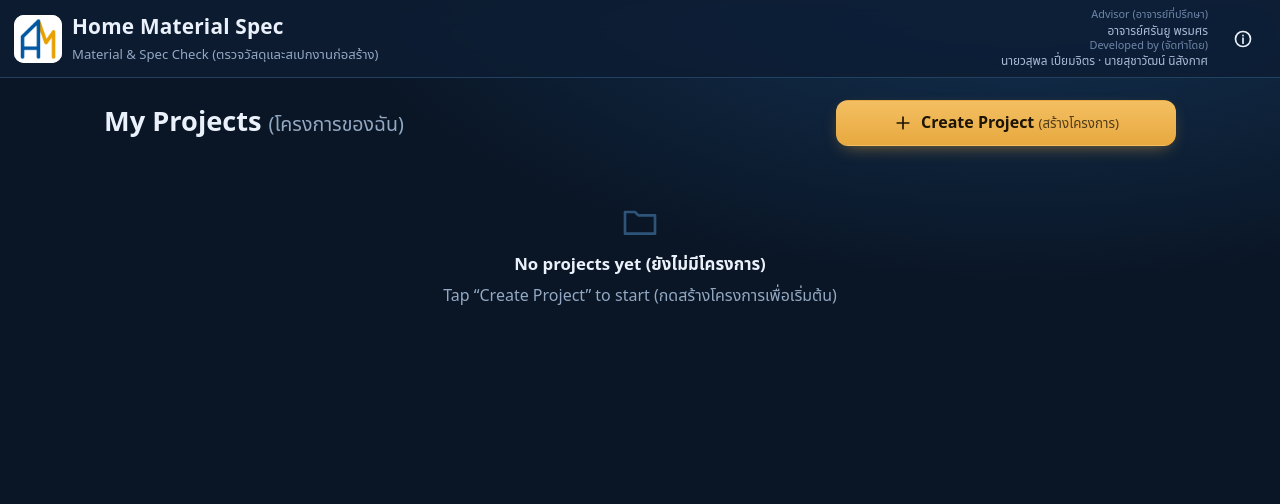
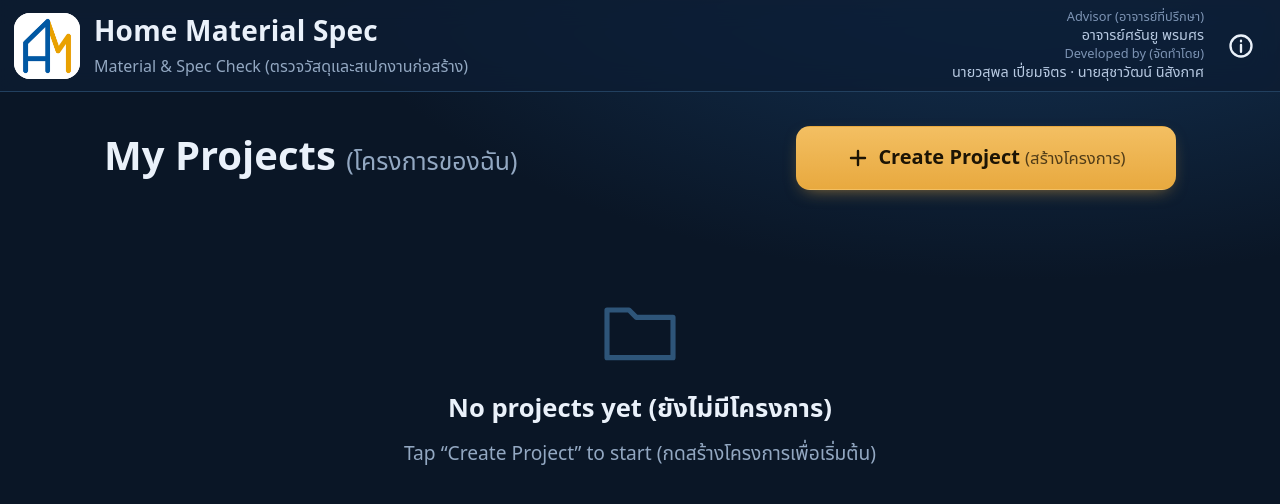
Before and after one commit to BIGKao9/homematspec, a plain HTML site: page index.html in a window 1280 px wide. Drawn offline with Linux system fonts and the light colour scheme.

Commit message:
Home page: larger type and icons, center title with button

```diff
--- a/app.css
+++ b/app.css
@@ -33,19 +33,41 @@ p{margin:0}
 .hdr{position:sticky;top:0;z-index:20;display:flex;align-items:center;gap:12px;min-height:var(--hdr);padding:8px max(14px,env(safe-area-inset-left)) 8px max(14px,env(safe-area-inset-right));
   padding-top:max(8px,env(safe-area-inset-top));background:rgb(14 29 49/.82);backdrop-filter:saturate(1.4) blur(14px);-webkit-backdrop-filter:saturate(1.4) blur(14px);border-bottom:1px solid var(--line)}
 .brand{display:flex;align-items:center;gap:10px;min-width:0;background:none;border:0;padding:0;text-align:left}
-.brand img{width:40px;height:40px;border-radius:10px;background:#fff}
-.brand b{display:block;font-size:1.12rem;letter-spacing:.2px;white-space:nowrap}
-.brand small{display:block;color:var(--mu);font-size:.74rem;white-space:nowrap;overflow:hidden;text-overflow:ellipsis}
+.brand img{width:50px;height:50px;border-radius:12px;background:#fff}
+.brand b{display:block;font-size:1.3rem;letter-spacing:.2px;white-space:nowrap}
+.brand small{display:block;color:var(--mu);font-size:.84rem;white-space:nowrap;overflow:hidden;text-overflow:ellipsis}
 .brand span{min-width:0}
-.credit{display:none;margin-left:auto;text-align:right;font-size:.74rem;line-height:1.35}
-.credit .l{color:#6e86a8;font-size:.68rem}.credit .n{color:#a9bdd8}
-.hdr .about{margin-left:auto}
+.credit{display:none;margin-left:auto;text-align:right;font-size:.9rem;line-height:1.35}
+.credit .l{color:#7d94b4;font-size:.8rem}.credit .n{color:#b8cae2}
+.hdr .about{margin-left:auto;width:50px;height:50px}
+.hdr .about .ic{width:28px;height:28px}
 
 /* layout */
 .wrap{width:100%;max-width:1120px;margin:0 auto;padding:16px max(14px,env(safe-area-inset-left)) 16px max(14px,env(safe-area-inset-right))}
-.pagehead{display:flex;align-items:center;justify-content:space-between;gap:12px;flex-wrap:wrap;margin:6px 0 14px}
-.pagehead h1{font-size:1.45rem}
-.pagehead .btn{flex:1 1 220px;max-width:340px}
+.pagehead{display:flex;align-items:center;justify-content:space-between;gap:14px;flex-wrap:wrap;margin:10px 0 20px}
+.ptitle{display:flex;flex-direction:column;justify-content:center;min-width:0}
+.pagehead h1{font-size:1.9rem;line-height:1.2}
+.pagehead h1 small{font-size:.62em}
+#pcount{font-size:1rem;margin-top:2px}
+#pcount:empty{display:none}
+.pagehead .btn{flex:1 1 240px;max-width:380px}
+.btn.lg{min-height:58px;padding:12px 22px;font-size:1.15rem;border-radius:14px}
+.btn.lg .ic{width:24px;height:24px;stroke-width:2.4}
+
+/* home page: larger type and icons */
+.home .empty{padding:56px 16px;gap:10px}
+.home .empty .ic{width:72px;height:72px;stroke-width:1.4}
+.home .empty b{font-size:1.4rem}
+.home .empty p{font-size:1.1rem}
+.home .search{min-height:54px;font-size:1.05rem}
+.home .search .ic{width:22px;height:22px}
+.home .pc-body{gap:5px;padding:14px 16px 16px}
+.home .pc-body b{font-size:1.3rem}
+.home .meta{font-size:1rem;gap:8px}
+.home .meta .ic{width:19px;height:19px}
+.home .pc-body small{font-size:.9rem}
+.home .pc-lock{width:36px;height:36px}
+.home .pc-lock .ic{width:18px;height:18px}
 
 /* buttons */
 .btn{position:relative;display:inline-flex;align-items:center;justify-content:center;gap:8px;min-height:var(--tap);padding:10px 18px;border-radius:var(--r-sm);
@@ -300,13 +322,21 @@ body.in-proj .toast{bottom:calc(var(--nav) + var(--safe-b) + 14px)}
   .hide-sm{display:inline}
 }
 @media (min-width:900px){
-  :root{--hdr:72px}
-  .brand img{width:48px;height:48px}
-  .brand b{font-size:1.3rem}.brand small{font-size:.82rem}
+  :root{--hdr:92px}
+  .brand{gap:14px}
+  .brand img{width:66px;height:66px;border-radius:16px}
+  .brand b{font-size:1.75rem}.brand small{font-size:1rem}
   .credit{display:block}
   .hdr .about{margin-left:0}
   .wrap{padding-left:24px;padding-right:24px}
-  .pagehead h1{font-size:1.7rem}
+  .pagehead{margin:18px 0 26px}
+  .pagehead h1{font-size:2.5rem}
+  #pcount{font-size:1.05rem}
+  .btn.lg{min-height:64px;font-size:1.25rem;padding:14px 28px}
+  .home .empty{padding:72px 16px}
+  .home .empty .ic{width:88px;height:88px}
+  .home .empty b{font-size:1.6rem}
+  .home .empty p{font-size:1.2rem}
   body.in-proj{padding-bottom:24px}
   .tabs{position:sticky;top:var(--hdr);bottom:auto;max-width:1120px;margin:0 auto;padding:8px 24px;grid-template-columns:repeat(3,auto);justify-content:start;gap:8px;background:rgb(10 22 38/.85);border-top:0;border-bottom:1px solid var(--line)}
   .tab{flex-direction:row;gap:10px;min-height:48px;padding:6px 14px;font-size:.95rem;border:1px solid transparent}
--- a/app.js
+++ b/app.js
@@ -216,9 +216,9 @@ function cleanupModal() {
 /* ---------- home ---------- */
 function home() {
   S.subs.forEach(f => f()); S.subs = []; S.proj = null; document.body.classList.remove('in-proj');
-  $('#app').innerHTML = `<section class="wrap">
-    <div class="pagehead"><div><h1>My Projects <small>(โครงการของฉัน)</small></h1><p class="mu" id="pcount"></p></div>
-      <button class="btn pri" data-a="newp">${icon('plus')}<span>Create Project <small>(สร้างโครงการ)</small></span></button></div>
+  $('#app').innerHTML = `<section class="wrap home">
+    <div class="pagehead"><div class="ptitle"><h1>My Projects <small>(โครงการของฉัน)</small></h1><p class="mu" id="pcount"></p></div>
+      <button class="btn pri lg" data-a="newp">${icon('plus')}<span>Create Project <small>(สร้างโครงการ)</small></span></button></div>
     <label class="search" hidden>${icon('search')}<input id="pq" type="search" placeholder="Search projects (ค้นหาโครงการ)" value="${esc(S.q)}" autocomplete="off" enterkeyhint="search" aria-label="Search projects"></label>
     <div id="plist" class="pgrid">${'<div class="pc sk"></div>'.repeat(3)}</div></section>`;
   if (S.loaded) drawProjects();
--- a/index.html
+++ b/index.html
@@ -22,9 +22,9 @@
 <link rel="preconnect" href="https://fonts.googleapis.com">
 <link rel="preconnect" href="https://fonts.gstatic.com" crossorigin>
 <link rel="stylesheet" href="https://fonts.googleapis.com/css2?family=Sarabun:wght@400;600;700&amp;display=swap">
-<link rel="stylesheet" href="app.css?v=5">
-<script src="data.js?v=5" defer></script>
-<script src="app.js?v=5" defer></script>
+<link rel="stylesheet" href="app.css?v=6">
+<script src="data.js?v=6" defer></script>
+<script src="app.js?v=6" defer></script>
 </head>
 <body>
 <a class="skip" href="#app">ข้ามไปเนื้อหา (Skip to content)</a>
--- a/sw.js
+++ b/sw.js
@@ -1,7 +1,7 @@
 /* Service worker: network-first for this site (F5 always gets the latest version),
    cache is only a fallback for offline. Versioned CDN libraries are cache-first. */
-const CACHE = 'hms-v5';
-const SHELL = ['./', 'index.html', 'app.css?v=5', 'app.js?v=5', 'data.js?v=5', 'logo.png', 'icon-192.png', 'manifest.webmanifest'];
+const CACHE = 'hms-v6';
+const SHELL = ['./', 'index.html', 'app.css?v=6', 'app.js?v=6', 'data.js?v=6', 'logo.png', 'icon-192.png', 'manifest.webmanifest'];
 
 self.addEventListener('install', e => {
   e.waitUntil(caches.open(CACHE).then(c => c.addAll(SHELL)).then(() => self.skipWaiting()));
```
